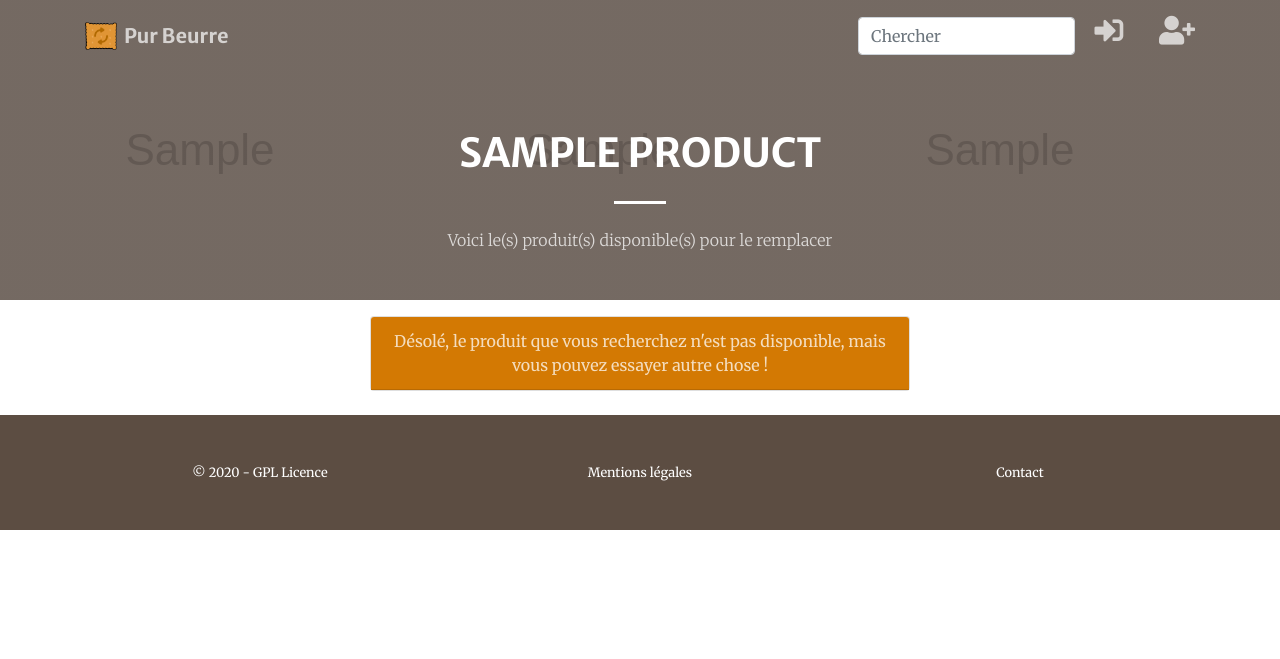
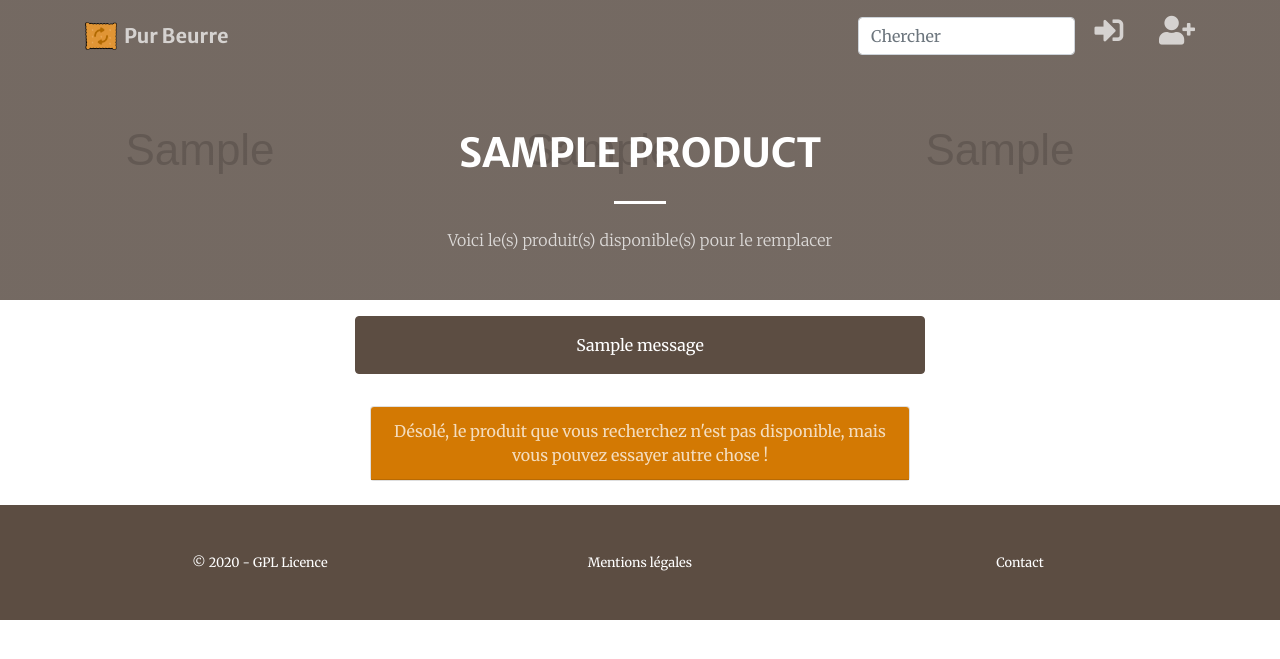
Before and after one commit to Nastyflav/app_purbeurre_V0.1, a Django app: page /save/substitution/1 in a window 1280 px wide. Shown: the top 659 px of the page. Run offline with Django 3.2, Linux system fonts and the light colour scheme; tables that the repository leaves empty hold one stand-in row (values such as "Sample post"); grey boxes marked "Sample" are stand-in pictures; one stand-in notice (Sample message) is shown; some libraries are stand-ins or nearby versions.

Commit message:
The message functionality when product alreday is saved works

```diff
--- a/app_purbeurre/save/templates/save/substitution.html
+++ b/app_purbeurre/save/templates/save/substitution.html
@@ -20,9 +20,8 @@
 </header>
 
 <section class="container">
-    <div class="row h-100 align-items-center justify-content-center text-center">
 
-        {% if message %}
+    {% if messages %}
     <div class="row align-items-center justify-content-center text-center">
         {% for message in messages %}
         <div class="col-lg-6 alert alert-warning p-3" role="alert">
@@ -32,11 +31,13 @@
     </div>
     {% endif %}
 
+    <div class="row align-items-center justify-content-center text-center">
         {% if not object_list %}
         <div class="col-lg-6 align-self-center mt-3">
             <div class="card">
                 <div class="card-header text-white-75">
                 Désolé, le produit que vous recherchez n'est pas disponible, mais vous pouvez essayer autre chose !
+                </div>
             </div>
         </div>
         {% endif %}
@@ -52,13 +53,12 @@
                     <h5 class="card-title product-title">{{ product.name }}</h5>
                     <a class="nav-link text-white-75 font-weight-light mb-5" href="{% url 'search:product-details' product.id %}">Plus de détails
                     <i class="fas fa-info-circle fa-2x fa-fw" title="Fiche produit"></i></a>
-
                     <form action="{% url 'save:save' %}" method="POST" >
                         {% csrf_token %}
                         <input type="hidden" name="next" value="{{ request.path }}">
                         <input type="hidden" name="original_product_id" value="{{ id }}">
                         <input type="hidden" name="substitute_id" value="{{ product.id }}">
-					        <button type="submit" class="btn btn-outline-info" {% if product.saved %} disabled {% endif %}>
+					    <button type="submit" class="btn btn-outline-info">
 	          		    <i class="far fa-save fa-2x fa-fw"></i> Sauvegarder</button>
 	          	    </form>
                 </div>
--- a/app_purbeurre/save/views.py
+++ b/app_purbeurre/save/views.py
@@ -11,6 +11,7 @@ from django.shortcuts import render, redirect
 from django.views.generic import ListView
 from django.contrib.auth.decorators import login_required
 from django.contrib.auth.mixins import LoginRequiredMixin
+from django.contrib import messages
 
 from search.models import Product
 from .models import Favorites
@@ -77,7 +78,7 @@ def saving_product(request):
                 messages.add_message(
                     request,
                     messages.INFO,
-                    'Le produit est déja enregistré !'
+                    'Ce produit est déjà dans vos favoris'
                 )
                 return redirect(page)
 
--- a/app_purbeurre/static/scss/_global.scss
+++ b/app_purbeurre/static/scss/_global.scss
@@ -182,3 +182,12 @@ hr.light {
     border-color: $black;
   }
 }
+
+// - Custom alert messages
+
+.alert-warning {
+    color: $white;
+    background-color: $brown;
+    border-color: $brown;
+    margin-top: 1rem;
+}
```
Also changed, not shown: app_purbeurre/static/css/creative.css, 1 other file. Lines whose indentation alone changed are shown as unchanged.
